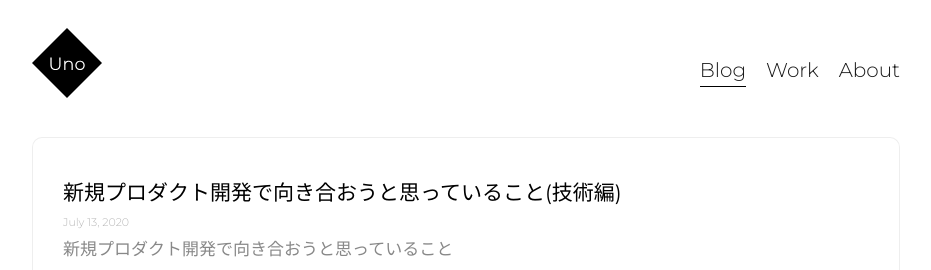
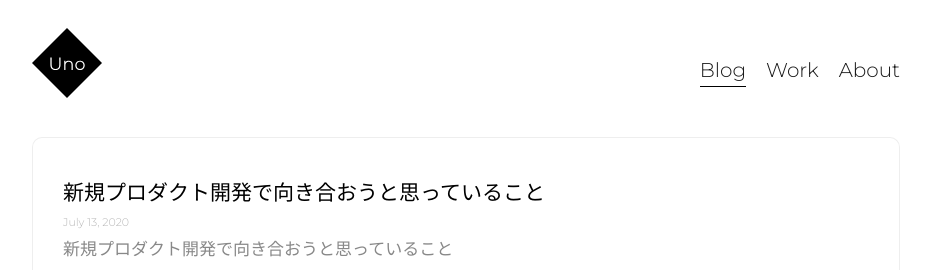
Before and after one commit to yoshixi/yoshixj.github.io, a Gatsby site: page / in a window 1280 px wide. Shown: the top 270 px of the page, without its empty margins (174-1105 px from the left). Built offline with nearby package versions, Linux system fonts and the light colour scheme; Gatsby itself is replaced by a stand-in of ours; some packages are replaced by stand-ins of ours.

Commit message:
update put

```diff
--- a/content/blog/whats-think-about-developing-new-product-scoped-dev/index.md
+++ b/content/blog/whats-think-about-developing-new-product-scoped-dev/index.md
@@ -1,9 +1,9 @@
 ---
-title: "新規プロダクト開発で向き合おうと思っていること(技術編)"
+title: "新規プロダクト開発で向き合おうと思っていること"
 date: "2020-07-13T06:40:32.169Z"
 template: "post"
 draft: true
-slug: "$"
+slug: "whats-think-about-developing-new-product-scoped-dev"
 category: "dialy"
   #"dialy" "development" "tips"
 tags:
@@ -13,7 +13,6 @@ socialImage: "/media/42-line-bible.jpg"
 ---
 
 # motivation
-
 新しくプロダクトを作っていくことになっているのですが、正直不安な面も多く感じています。
 なので、不安の正体は何なのかを突き詰めると同時に、今回作っていくプロダクトについて、どういう方針で作って行こうと思っているのか、残していこうと思います。
 
```
